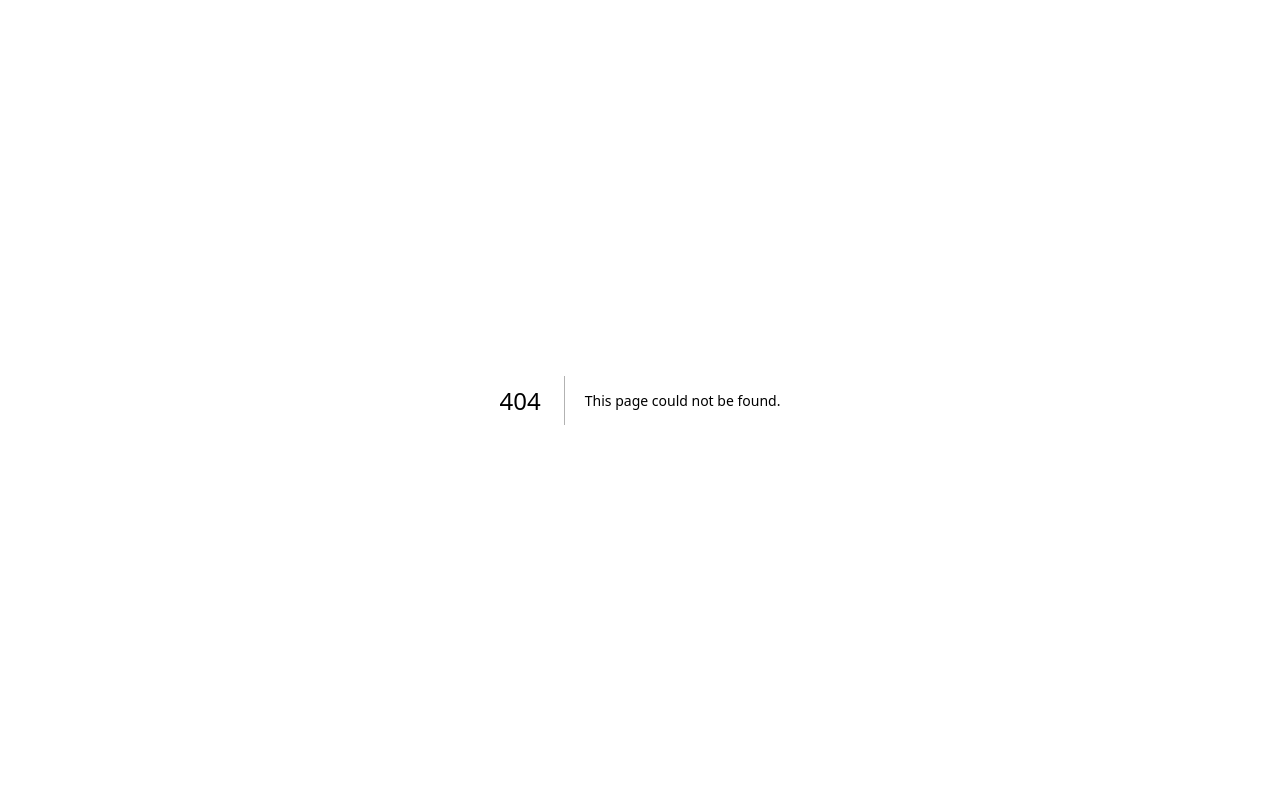
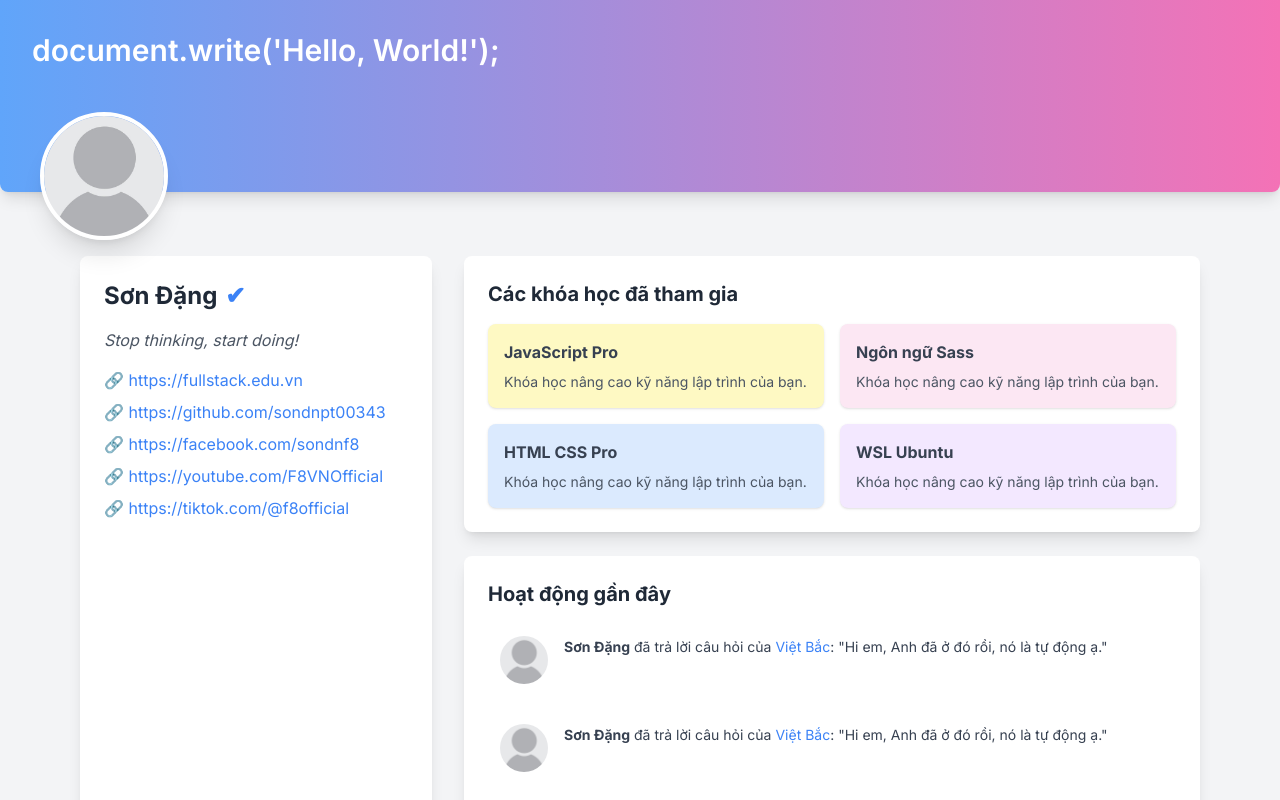
Before and after one commit to DVLFULLSTACK/technical_education, a Next.js app: page /student/profile in a window 1280 px wide. Before the commit this address had no page. Shown: the top 800 px of the page. Built offline with nearby package versions, Linux system fonts and the light colour scheme.

Commit message:
Update ProfilePage component layout and alignment

```diff
--- /dev/null
+++ b/app/student/profile/page.tsx
@@ -0,0 +1,93 @@
+"use client";
+
+export default function ProfilePage() {
+    return (
+        <div className="bg-gray-100 min-h-screen">
+            {/* Header */}
+            <div className="relative h-48 w-full bg-gradient-to-r from-blue-400 to-pink-400 rounded-b-lg shadow-lg">
+                <h1 className="absolute top-8 left-8 text-white text-3xl font-semibold">
+                    document.write('Hello, World!');
+                </h1>
+                {/* Avatar đan xen */}
+                <div className="absolute -bottom-12 left-10 w-32 h-32 rounded-full overflow-hidden border-4 border-white shadow-xl">
+                    <img
+                        src="/avatar_placeholder.jpg"
+                        alt="Profile Avatar"
+                        className="object-cover w-full h-full"
+                    />
+                </div>
+            </div>
+
+            {/* Main Content */}
+            <div className="container mx-auto mt-16 px-6 lg:px-20 grid grid-cols-1 lg:grid-cols-3 gap-8">
+                {/* Left Side - Profile Info */}
+                <div className="bg-white p-6 rounded-lg shadow-lg hover:shadow-2xl transition-shadow duration-300">
+                    <h2 className="text-2xl font-bold text-gray-800 mb-4 flex items-center">
+                        Sơn Đặng{" "}
+                        <span className="text-blue-500 ml-2">✔</span>
+                    </h2>
+                    <p className="italic text-gray-600 mb-4">Stop thinking, start doing!</p>
+                    <ul className="text-blue-500 space-y-2">
+                        <li>🔗 <a href="#">https://fullstack.edu.vn</a></li>
+                        <li>🔗 <a href="#">https://github.com/sondnpt00343</a></li>
+                        <li>🔗 <a href="#">https://facebook.com/sondnf8</a></li>
+                        <li>🔗 <a href="#">https://youtube.com/F8VNOfficial</a></li>
+                        <li>🔗 <a href="#">https://tiktok.com/@f8official</a></li>
+                    </ul>
+                </div>
+
+                {/* Right Side - Courses and Activities */}
+                <div className="lg:col-span-2 space-y-6">
+                    {/* Courses */}
+                    <div className="bg-white p-6 rounded-lg shadow-lg hover:shadow-2xl transition-shadow duration-300">
+                        <h3 className="text-xl font-bold text-gray-800 mb-4">Các khóa học đã tham gia</h3>
+                        <div className="grid grid-cols-2 gap-4">
+                            {[
+                                { title: "JavaScript Pro", color: "bg-yellow-100" },
+                                { title: "Ngôn ngữ Sass", color: "bg-pink-100" },
+                                { title: "HTML CSS Pro", color: "bg-blue-100" },
+                                { title: "WSL Ubuntu", color: "bg-purple-100" },
+                            ].map((course, idx) => (
+                                <div
+                                    key={idx}
+                                    className={`${course.color} p-4 rounded-lg shadow hover:scale-105 transition-transform duration-300`}
+                                >
+                                    <h4 className="font-bold text-gray-700">{course.title}</h4>
+                                    <p className="text-sm mt-2 text-gray-600">
+                                        Khóa học nâng cao kỹ năng lập trình của bạn.
+                                    </p>
+                                </div>
+                            ))}
+                        </div>
+                    </div>
+
+                    {/* Recent Activities */}
+                    <div className="bg-white p-6 rounded-lg shadow-lg hover:shadow-2xl transition-shadow duration-300">
+                        <h3 className="text-xl font-bold text-gray-800 mb-4">Hoạt động gần đây</h3>
+                        <ul className="space-y-4">
+                            {Array(4)
+                                .fill(0)
+                                .map((_, idx) => (
+                                    <li
+                                        key={idx}
+                                        className="flex items-start space-x-4 hover:bg-gray-100 p-3 rounded-lg transition duration-300"
+                                    >
+                                        <img
+                                            src="/avatar_placeholder.jpg"
+                                            alt="Avatar"
+                                            className="w-12 h-12 rounded-full"
+                                        />
+                                        <p className="text-sm text-gray-700 leading-relaxed">
+                                            <span className="font-bold">Sơn Đặng</span> đã trả lời câu hỏi của{" "}
+                                            <span className="text-blue-500">Việt Bắc</span>: "Hi em, Anh đã ở đó
+                                            rồi, nó là tự động ạ."
+                                        </p>
+                                    </li>
+                                ))}
+                        </ul>
+                    </div>
+                </div>
+            </div>
+        </div>
+    );
+}
```
Also changed, not shown: 1 other file (tests, documents, lock files or other folders).
